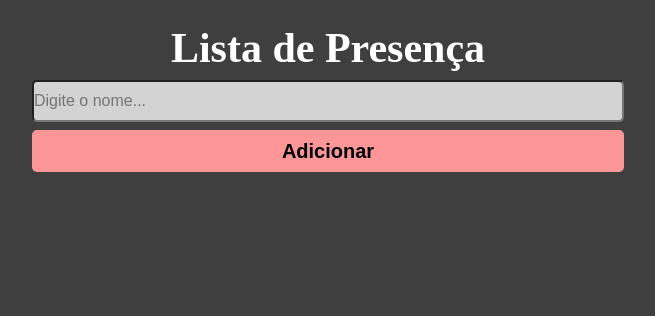
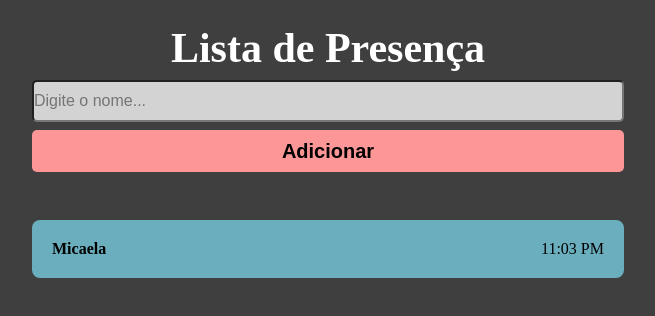
Before and after one commit to MicaelaPinheiroDS/learning-fundamentals-of-react, a React (Vite) app: page / in a window 1280 px wide. Shown: the top 316 px of the page, without its empty margins (312-967 px from the left). Built offline with nearby package versions, Linux system fonts and the light colour scheme.

Commit message:
add component card

```diff
--- /dev/null
+++ b/src/components/card/index.jsx
@@ -0,0 +1,10 @@
+import './style.css'
+
+export function Card (props){
+    return (
+        <div className='cards'>
+            <span className='card-name'>{props.name}</span>
+            <span className='card-time'>{props.time}</span>
+        </div>
+    )
+}
--- /dev/null
+++ b/src/components/card/style.css
@@ -0,0 +1,11 @@
+.cards {
+    background: rgb(107, 174, 190);
+    display: flex;
+    justify-content: space-between;
+    margin-top: 4rem;
+    padding: 2rem;
+    border-radius: .8rem;
+}
+.card-name {
+    font-weight: 700;
+}
--- a/src/pages/home/index.jsx
+++ b/src/pages/home/index.jsx
@@ -1,12 +1,15 @@
-
+import { Card } from '../../components/card'
 import './style.css'
 
 export function Home() {
+  const timeNow = new Date().toLocaleTimeString([], { hour: "2-digit", minute: "2-digit" })
+
   return (
     <div className='container'>
       <h1>Lista de Presença</h1>
       <input type="text" placeholder="Digite o nome..."></input>
       <button>Adicionar</button>
+      <Card name="Micaela" time={timeNow} />
     </div>
 
   )
```
